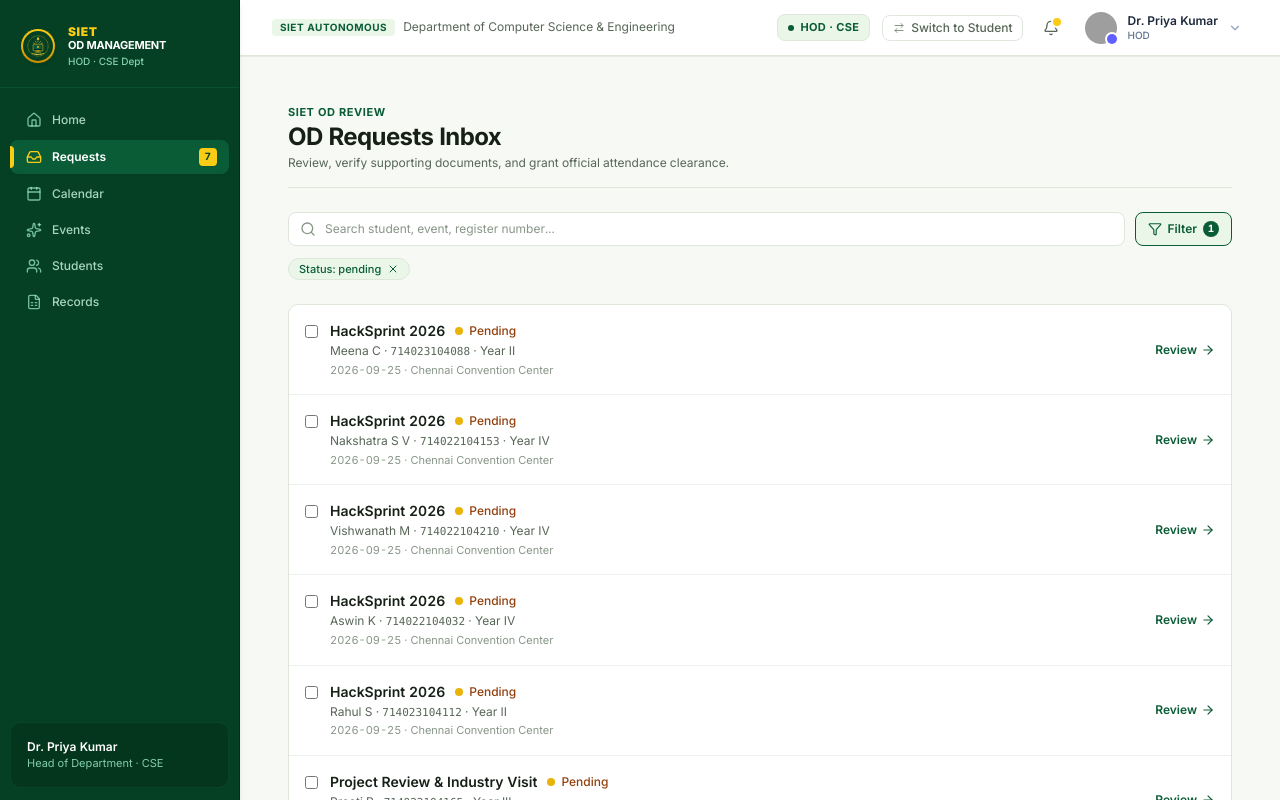
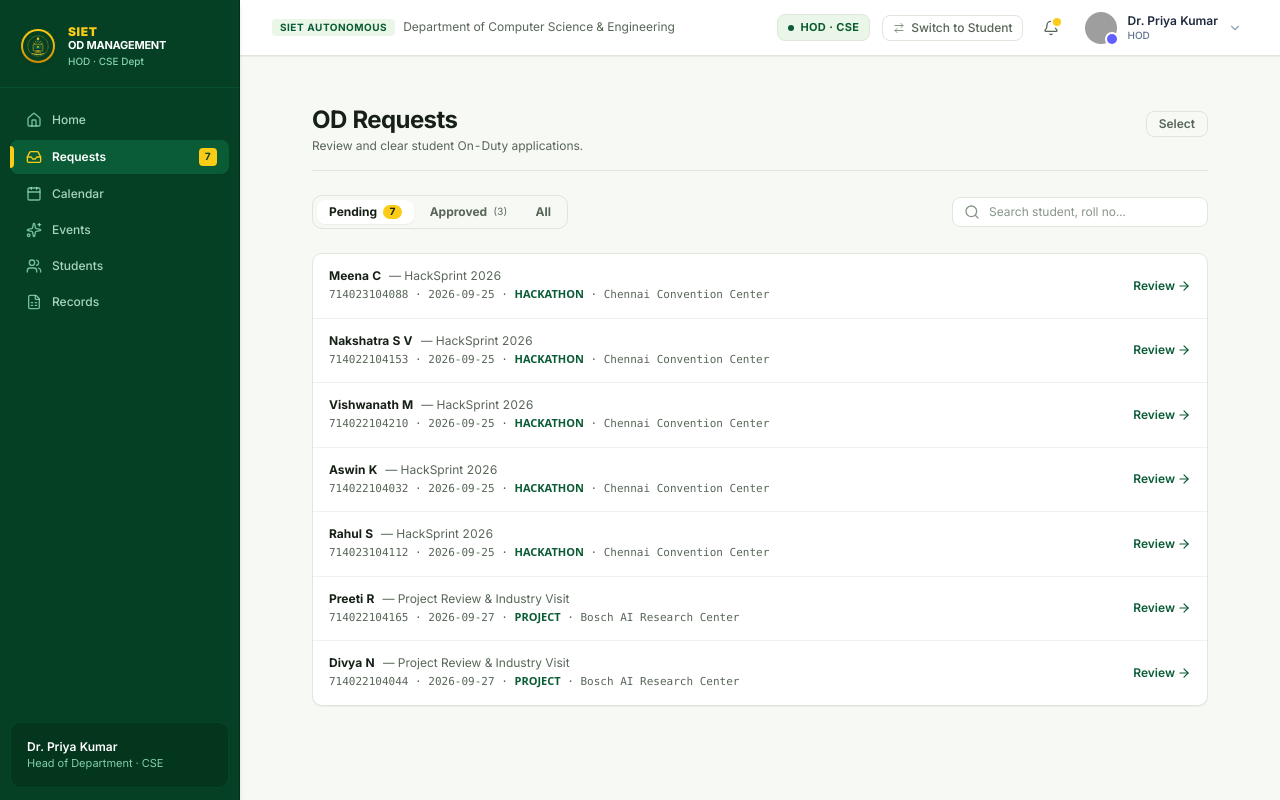
Before and after one commit to meenakshichidambaram767-arch/CSE-DEPT, a Next.js app: page /hod/requests in a window 1280 px wide. Shown: the top 800 px of the page. Built offline with nearby package versions, Linux system fonts and the light colour scheme; grey boxes are pictures that could not be loaded.

Commit message:
Simplify OD Requests Inbox with 3-tab switcher, hidden checkboxes by default, and editorial 2-line rows

```diff
--- a/src/app/hod/requests/page.tsx
+++ b/src/app/hod/requests/page.tsx
@@ -1,44 +1,29 @@
 'use client';
 
-import React, { useState, useRef, useEffect } from 'react';
-import Link from 'next/link';
+import React, { useState } from 'react';
 import { useRouter } from 'next/navigation';
 import { useData } from '@/context/DataContext';
 import { StatusIndicator } from '@/components/ui/StatusIndicator';
-import {
-  Search,
-  Filter as FilterIcon,
-  ArrowRight,
-  Check,
-  X,
-} from 'lucide-react';
+import { Search, ArrowRight, Check, X } from 'lucide-react';
 
 export default function HODRequestsPage() {
   const { odApplications, bulkApproveOD } = useData();
   const router = useRouter();
 
-  const [activeStatus, setActiveStatus] = useState<string>('PENDING');
-  const [selectedPurpose, setSelectedPurpose] = useState<string>('ALL');
-  const [selectedYear, setSelectedYear] = useState<string>('ALL');
+  // Simple 3-Tab switcher: 'PENDING' | 'APPROVED' | 'ALL'
+  const [activeTab, setActiveTab] = useState<'PENDING' | 'APPROVED' | 'ALL'>('PENDING');
   const [searchTerm, setSearchTerm] = useState('');
-  const [isFilterOpen, setIsFilterOpen] = useState(false);
+
+  // Quiet Select Mode for Bulk Actions (hidden by default)
+  const [isSelectMode, setIsSelectMode] = useState(false);
   const [selectedIds, setSelectedIds] = useState<string[]>([]);
-  const filterRef = useRef<HTMLDivElement>(null);
 
-  useEffect(() => {
-    const handleClickOutside = (e: MouseEvent) => {
-      if (filterRef.current && !filterRef.current.contains(e.target as Node)) {
-        setIsFilterOpen(false);
-      }
-    };
-    document.addEventListener('mousedown', handleClickOutside);
-    return () => document.removeEventListener('mousedown', handleClickOutside);
-  }, []);
+  const pendingCount = odApplications.filter((r) => r.status === 'PENDING').length;
+  const approvedCount = odApplications.filter((r) => r.status === 'APPROVED').length;
 
   const filtered = odApplications.filter((app) => {
-    if (activeStatus !== 'ALL' && app.status !== activeStatus) return false;
-    if (selectedPurpose !== 'ALL' && app.purpose !== selectedPurpose) return false;
-    if (selectedYear !== 'ALL' && app.year !== selectedYear) return false;
+    if (activeTab === 'PENDING' && app.status !== 'PENDING') return false;
+    if (activeTab === 'APPROVED' && app.status !== 'APPROVED') return false;
 
     if (searchTerm.trim() !== '') {
       const q = searchTerm.toLowerCase();
@@ -52,11 +37,11 @@ export default function HODRequestsPage() {
     return true;
   });
 
-  const handleSelectAll = (checked: boolean) => {
-    if (checked) {
+  const handleSelectAll = () => {
+    if (selectedIds.length === filtered.length) {
+      setSelectedIds([]);
+    } else {
       setSelectedIds(filtered.map((r) => r.id));
-    } else {
-      setSelectedIds([]);
     }
   };
 
@@ -71,247 +56,215 @@ export default function HODRequestsPage() {
     if (selectedIds.length === 0) return;
     bulkApproveOD(selectedIds);
     setSelectedIds([]);
+    setIsSelectMode(false);
   };
 
-  const activeFiltersCount =
-    (activeStatus !== 'ALL' ? 1 : 0) +
-    (selectedPurpose !== 'ALL' ? 1 : 0) +
-    (selectedYear !== 'ALL' ? 1 : 0);
-
   return (
-    <div className="space-y-6 py-2">
-      {/* Header */}
-      <div className="flex flex-col sm:flex-row sm:items-baseline justify-between gap-4 border-b border-[#dfe6dc] pb-4">
+    <div className="space-y-6 max-w-4xl mx-auto py-2">
+      {/* 1. HEADER */}
+      <div className="flex flex-col sm:flex-row sm:items-baseline justify-between gap-3 border-b border-[#dfe6dc] pb-4">
         <div>
-          <div className="text-[11px] font-bold text-[#0a5c36] uppercase tracking-wider">
-            SIET OD Review
-          </div>
           <h1 className="text-xl sm:text-2xl font-bold tracking-tight text-[#172017]">
-            OD Requests Inbox
+            OD Requests
           </h1>
           <p className="text-xs text-[#586658] mt-0.5">
-            Review, verify supporting documents, and grant official attendance clearance.
+            Review and clear student On-Duty applications.
           </p>
         </div>
 
-        {selectedIds.length > 0 && activeStatus === 'PENDING' && (
+        {/* Quiet Select Toggle Button */}
+        {activeTab === 'PENDING' && pendingCount > 0 && (
+          <div className="flex items-center gap-2">
+            {isSelectMode ? (
+              <div className="flex items-center gap-2">
+                <button
+                  type="button"
+                  onClick={handleSelectAll}
+                  className="px-2.5 py-1 text-xs font-semibold text-[#586658] hover:text-[#172017]"
+                >
+                  {selectedIds.length === filtered.length ? 'Deselect all' : 'Select all'}
+                </button>
+
+                {selectedIds.length > 0 && (
                   <button
                     type="button"
                     onClick={handleBulkApprove}
-            className="px-3.5 py-1.5 bg-[#0a5c36] hover:bg-[#084c2c] text-white text-xs font-semibold rounded-md shadow-xs transition-colors inline-flex items-center gap-1.5"
+                    className="px-3 py-1 bg-[#0a5c36] hover:bg-[#084c2c] text-white text-xs font-semibold rounded-md shadow-xs transition-colors flex items-center gap-1.5"
                   >
                     <Check className="w-3.5 h-3.5" />
-            Approve selected ({selectedIds.length})
+                    <span>Approve ({selectedIds.length})</span>
+                  </button>
+                )}
+
+                <button
+                  type="button"
+                  onClick={() => {
+                    setIsSelectMode(false);
+                    setSelectedIds([]);
+                  }}
+                  className="p-1 text-[#889688] hover:text-[#172017] rounded"
+                  title="Cancel selection"
+                >
+                  <X className="w-4 h-4" />
+                </button>
+              </div>
+            ) : (
+              <button
+                type="button"
+                onClick={() => setIsSelectMode(true)}
+                className="px-3 py-1 text-xs font-semibold text-[#586658] hover:text-[#0a5c36] hover:bg-[#f2f9f1] rounded-md border border-[#dfe6dc] transition-colors"
+              >
+                Select
               </button>
             )}
           </div>
-
-      {/* Search & Filter Bar */}
-      <div className="space-y-3">
-        <div className="flex items-center gap-2.5">
-          {/* Global Search Input */}
-          <div className="relative flex-1">
-            <Search className="w-4 h-4 absolute left-3 top-1/2 -translate-y-1/2 text-[#889688]" />
-            <input
-              type="text"
-              placeholder="Search student, event, register number..."
-              value={searchTerm}
-              onChange={(e) => setSearchTerm(e.target.value)}
-              className="w-full pl-9 pr-4 py-2 bg-white border border-[#dfe6dc] rounded-md text-xs text-[#172017] placeholder:text-[#889688] focus:outline-none focus:border-[#0a5c36] focus:ring-1 focus:ring-[#0a5c36]"
-            />
+        )}
       </div>
 
-          {/* Filter Popover Trigger */}
-          <div className="relative" ref={filterRef}>
+      {/* 2. SIMPLE 3-TAB SWITCHER & SEARCH */}
+      <div className="flex flex-col sm:flex-row items-stretch sm:items-center justify-between gap-3">
+        {/* 3-Tab Switcher */}
+        <div className="flex items-center gap-1 bg-[#f7f9f5] p-1 rounded-lg border border-[#dfe6dc]">
           <button
             type="button"
-              onClick={() => setIsFilterOpen(!isFilterOpen)}
-              className={`px-3 py-2 rounded-md border text-xs font-semibold inline-flex items-center gap-1.5 transition-colors ${
-                isFilterOpen || activeFiltersCount > 0
-                  ? 'bg-[#eaf7e8] border-[#0a5c36] text-[#0a5c36]'
-                  : 'bg-white border-[#dfe6dc] text-[#586658] hover:text-[#172017]'
+            onClick={() => {
+              setActiveTab('PENDING');
+              setIsSelectMode(false);
+              setSelectedIds([]);
+            }}
+            className={`px-3 py-1 rounded-md text-xs font-bold transition-all flex items-center gap-1.5 ${
+              activeTab === 'PENDING'
+                ? 'bg-white text-[#172017] shadow-xs'
+                : 'text-[#586658] hover:text-[#172017]'
             }`}
           >
-              <FilterIcon className="w-3.5 h-3.5" />
-              <span>Filter</span>
-              {activeFiltersCount > 0 && (
-                <span className="w-4 h-4 rounded-full bg-[#0a5c36] text-white text-[10px] flex items-center justify-center font-bold">
-                  {activeFiltersCount}
+            <span>Pending</span>
+            {pendingCount > 0 && (
+              <span className="px-1.5 py-0.2 rounded-full text-[10px] bg-[#facc15] text-[#172017] font-bold">
+                {pendingCount}
               </span>
             )}
           </button>
 
-            {isFilterOpen && (
-              <div className="absolute right-0 mt-2 w-64 rounded-lg bg-white border border-[#dfe6dc] shadow-lg z-40 p-4 space-y-3 animate-in fade-in zoom-in-95 duration-100 text-xs">
-                <div>
-                  <label className="block text-[11px] font-bold text-[#586658] uppercase tracking-wider mb-1">
-                    Status
-                  </label>
-                  <select
-                    value={activeStatus}
-                    onChange={(e) => setActiveStatus(e.target.value)}
-                    className="w-full p-2 bg-[#f7f9f5] rounded-md border border-[#dfe6dc] text-xs text-[#172017]"
-                  >
-                    <option value="ALL">All Statuses</option>
-                    <option value="PENDING">Pending</option>
-                    <option value="APPROVED">Approved</option>
-                    <option value="REJECTED">Rejected</option>
-                  </select>
-                </div>
-
-                <div>
-                  <label className="block text-[11px] font-bold text-[#586658] uppercase tracking-wider mb-1">
-                    Purpose
-                  </label>
-                  <select
-                    value={selectedPurpose}
-                    onChange={(e) => setSelectedPurpose(e.target.value)}
-                    className="w-full p-2 bg-[#f7f9f5] rounded-md border border-[#dfe6dc] text-xs text-[#172017]"
-                  >
-                    <option value="ALL">All Purposes</option>
-                    <option value="HACKATHON">Hackathon</option>
-                    <option value="PROJECT">Project</option>
-                    <option value="INTERNSHIP">Internship</option>
-                    <option value="WORKSHOP">Workshop</option>
-                    <option value="COMPETITION">Competition</option>
-                    <option value="CONFERENCE">Conference</option>
-                  </select>
-                </div>
-
-                <div>
-                  <label className="block text-[11px] font-bold text-[#586658] uppercase tracking-wider mb-1">
-                    Year
-                  </label>
-                  <select
-                    value={selectedYear}
-                    onChange={(e) => setSelectedYear(e.target.value)}
-                    className="w-full p-2 bg-[#f7f9f5] rounded-md border border-[#dfe6dc] text-xs text-[#172017]"
-                  >
-                    <option value="ALL">All Years</option>
-                    <option value="I">I Year</option>
-                    <option value="II">II Year</option>
-                    <option value="III">III Year</option>
-                    <option value="IV">IV Year</option>
-                  </select>
-                </div>
-
-                <div className="pt-2 border-t border-[#dfe6dc] flex justify-between items-center">
           <button
             type="button"
             onClick={() => {
-                      setActiveStatus('ALL');
-                      setSelectedPurpose('ALL');
-                      setSelectedYear('ALL');
+              setActiveTab('APPROVED');
+              setIsSelectMode(false);
+              setSelectedIds([]);
             }}
-                    className="text-[#889688] hover:text-[#172017] text-[11px]"
+            className={`px-3 py-1 rounded-md text-xs font-bold transition-all flex items-center gap-1.5 ${
+              activeTab === 'APPROVED'
+                ? 'bg-white text-[#172017] shadow-xs'
+                : 'text-[#586658] hover:text-[#172017]'
+            }`}
           >
-                    Reset
+            <span>Approved</span>
+            <span className="text-[10px] text-[#586658] font-normal tabular-nums">
+              ({approvedCount})
+            </span>
           </button>
+
           <button
             type="button"
-                    onClick={() => setIsFilterOpen(false)}
-                    className="px-2.5 py-1 bg-[#0a5c36] text-white text-[11px] font-medium rounded"
+            onClick={() => {
+              setActiveTab('ALL');
+              setIsSelectMode(false);
+              setSelectedIds([]);
+            }}
+            className={`px-3 py-1 rounded-md text-xs font-bold transition-all ${
+              activeTab === 'ALL'
+                ? 'bg-white text-[#172017] shadow-xs'
+                : 'text-[#586658] hover:text-[#172017]'
+            }`}
           >
-                    Apply
+            All
           </button>
         </div>
-              </div>
-            )}
+
+        {/* Minimal Search Input */}
+        <div className="relative w-full sm:w-64">
+          <Search className="w-4 h-4 absolute left-3 top-1/2 -translate-y-1/2 text-[#889688]" />
+          <input
+            type="text"
+            placeholder="Search student, roll no..."
+            value={searchTerm}
+            onChange={(e) => setSearchTerm(e.target.value)}
+            className="w-full pl-9 pr-3 py-1.5 bg-white border border-[#dfe6dc] rounded-md text-xs text-[#172017] placeholder:text-[#889688] focus:outline-none focus:border-[#0a5c36]"
+          />
         </div>
       </div>
 
-        {/* Removable Active Filter Chips */}
-        <div className="flex flex-wrap items-center gap-2">
-          {activeStatus !== 'ALL' && (
-            <span className="inline-flex items-center gap-1.5 px-2.5 py-0.5 rounded-full text-[11px] font-medium bg-[#eaf7e8] text-[#0a5c36] border border-[#dfe6dc]">
-              Status: {activeStatus.toLowerCase()}
-              <button
-                type="button"
-                onClick={() => setActiveStatus('ALL')}
-                className="hover:text-[#172017]"
-              >
-                <X className="w-3 h-3" />
-              </button>
-            </span>
-          )}
-
-          {selectedPurpose !== 'ALL' && (
-            <span className="inline-flex items-center gap-1.5 px-2.5 py-0.5 rounded-full text-[11px] font-medium bg-[#eaf7e8] text-[#0a5c36] border border-[#dfe6dc]">
-              Purpose: {selectedPurpose.toLowerCase()}
-              <button
-                type="button"
-                onClick={() => setSelectedPurpose('ALL')}
-                className="hover:text-[#172017]"
-              >
-                <X className="w-3 h-3" />
-              </button>
-            </span>
-          )}
-
-          {selectedYear !== 'ALL' && (
-            <span className="inline-flex items-center gap-1.5 px-2.5 py-0.5 rounded-full text-[11px] font-medium bg-[#eaf7e8] text-[#0a5c36] border border-[#dfe6dc]">
-              Year: {selectedYear}
-              <button
-                type="button"
-                onClick={() => setSelectedYear('ALL')}
-                className="hover:text-[#172017]"
-              >
-                <X className="w-3 h-3" />
-              </button>
-            </span>
-          )}
-        </div>
-      </div>
-
-      {/* Requests List */}
+      {/* 3. EDITORIAL 2-LINE REQUEST ROWS */}
       {filtered.length === 0 ? (
-        <div className="py-16 text-center text-xs text-[#889688] bg-white rounded-lg border border-[#dfe6dc]">
-          No OD requests found matching your parameters.
+        <div className="py-14 text-center bg-white rounded-lg border border-[#dfe6dc] space-y-1">
+          <p className="text-xs font-bold text-[#172017]">
+            {activeTab === 'PENDING'
+              ? '✓ No pending requests.'
+              : 'No requests found.'}
+          </p>
+          <p className="text-[11px] text-[#586658]">
+            {activeTab === 'PENDING'
+              ? 'All student OD applications have been reviewed.'
+              : 'Try clearing your search term.'}
+          </p>
         </div>
       ) : (
         <div className="bg-white rounded-lg border border-[#dfe6dc] divide-y divide-[#edf2ea] shadow-2xs overflow-hidden">
-          {filtered.map((req) => (
+          {filtered.map((req) => {
+            const isSelected = selectedIds.includes(req.id);
+
+            return (
               <div
                 key={req.id}
                 onClick={() => router.push(`/hod/requests/${req.id}`)}
-              className="p-4 flex items-center justify-between gap-4 hover:bg-[#f2f9f1] transition-colors cursor-pointer group"
+                className={`p-3.5 sm:px-4 flex items-center justify-between gap-4 hover:bg-[#f2f9f1] transition-colors cursor-pointer group ${
+                  isSelected ? 'bg-[#eaf7e8]/60' : ''
+                }`}
               >
-              <div className="flex items-start gap-3 min-w-0">
-                {activeStatus === 'PENDING' && (
+                <div className="flex items-center gap-3 min-w-0">
+                  {/* Checkbox (shown only in select mode) */}
+                  {isSelectMode && activeTab === 'PENDING' && (
                     <input
                       type="checkbox"
-                    checked={selectedIds.includes(req.id)}
+                      checked={isSelected}
                       onClick={(e) => handleSelectOne(e, req.id)}
-                    className="mt-1 rounded border-[#dfe6dc] text-[#0a5c36] focus:ring-[#0a5c36] shrink-0"
+                      className="rounded border-[#dfe6dc] text-[#0a5c36] focus:ring-[#0a5c36] shrink-0"
                     />
                   )}
 
+                  {/* 2-Line Content */}
                   <div className="space-y-0.5 min-w-0">
-                  <div className="flex items-center gap-2.5">
-                    <h2 className="text-sm font-semibold text-[#172017] group-hover:text-[#0a5c36] transition-colors truncate">
-                      {req.eventName}
-                    </h2>
-                    <StatusIndicator status={req.status} />
+                    {/* Line 1: Student Name + Event Title */}
+                    <div className="flex items-baseline gap-2 truncate">
+                      <span className="text-xs font-bold text-[#172017] group-hover:text-[#0a5c36] transition-colors truncate">
+                        {req.studentName}
+                      </span>
+                      <span className="text-xs text-[#586658] truncate">
+                        — {req.eventName}
+                      </span>
+                      {activeTab !== 'PENDING' && (
+                        <StatusIndicator status={req.status} showDot={true} className="ml-1" />
+                      )}
                     </div>
 
-                  <p className="text-xs text-[#586658]">
-                    {req.studentName} · <span className="tabular-nums font-mono text-[11px]">{req.studentRegNo}</span> · Year {req.year}
-                  </p>
-
-                  <p className="text-[11px] text-[#889688] tabular-nums">
-                    {req.date || req.startDate} · {req.venue || 'CSE Department'}
+                    {/* Line 2: Roll No · Date · Category · Venue */}
+                    <p className="text-[11px] text-[#586658] font-mono tabular-nums truncate">
+                      {req.studentRegNo} · {req.date || req.startDate} · <span className="font-sans text-[#0a5c36] font-semibold">{req.purpose}</span> · {req.venue || 'CSE'}
                     </p>
                   </div>
                 </div>
 
-              <div className="flex items-center gap-2 shrink-0">
-                <span className="text-xs font-semibold text-[#0a5c36] inline-flex items-center gap-1 group-hover:underline">
+                {/* Right Action */}
+                <div className="flex items-center gap-1 shrink-0">
+                  <span className="text-xs font-semibold text-[#0a5c36] inline-flex items-center gap-0.5 group-hover:underline">
                     <span>Review</span>
                     <ArrowRight className="w-3.5 h-3.5 transition-transform group-hover:translate-x-0.5" />
                   </span>
                 </div>
               </div>
-          ))}
+            );
+          })}
         </div>
       )}
     </div>
```
Lines whose indentation alone changed are shown as unchanged.
